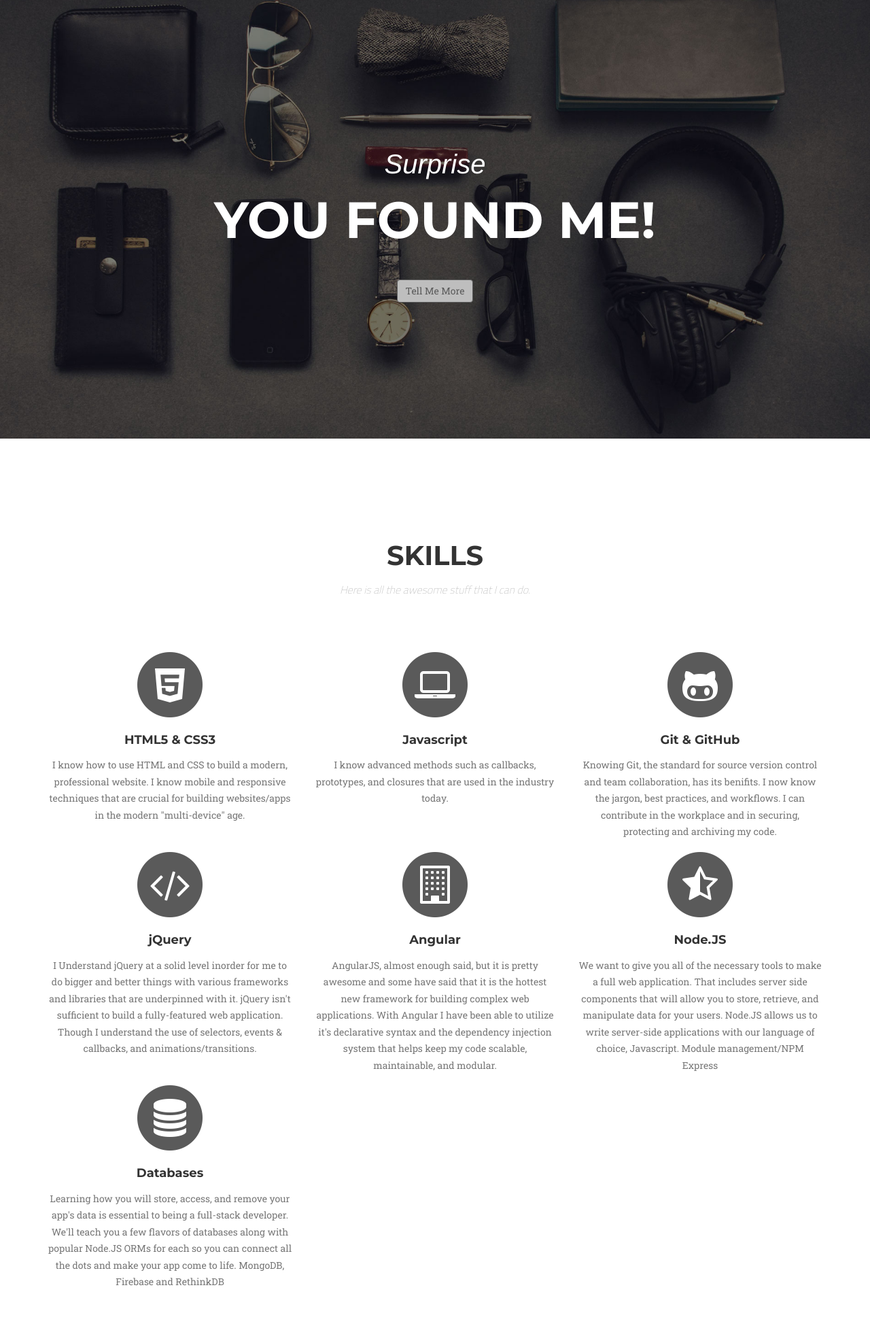
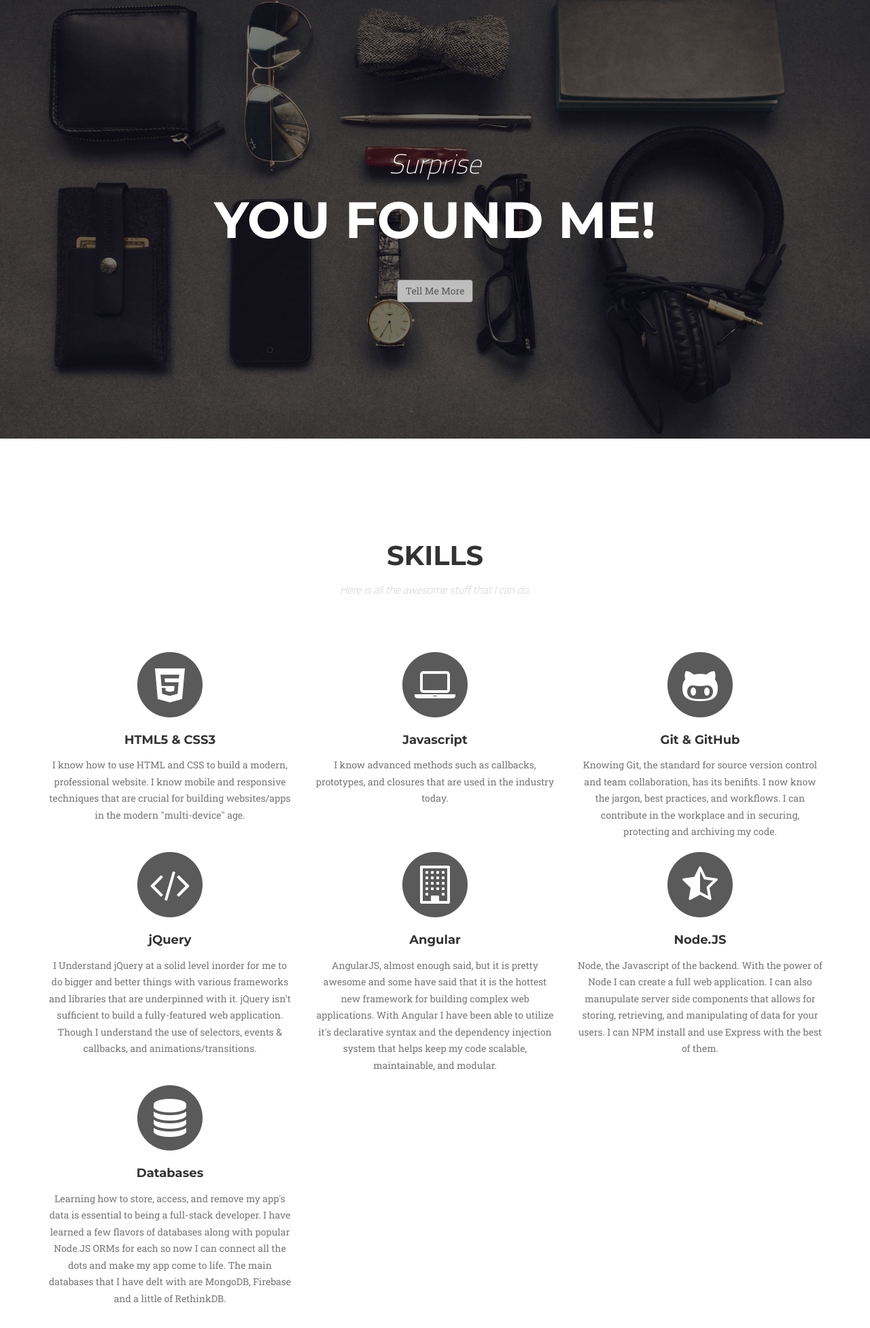
Before and after one commit to fredrickJones/fredrickJones, a plain HTML site: page index.html in a window 1280 px wide. Shown: the part 79-2032 px from the top of the page at 68% size. Drawn offline with nearby package versions, Linux system fonts and the light colour scheme; a web font is replaced by a local one.

Commit message:
changes to text and styling

```diff
--- a/css/styles.css
+++ b/css/styles.css
@@ -107,6 +107,14 @@ section h3.section-subheading {
 	color: rgba(190, 190, 190, 1);
 }
 
+header .intro-text .intro-lead-in {
+	font-family: "Titillium Web", sans-serif;
+	font-weight: 200;
+	font-size: 40px;
+	font-style: italic;
+	line-height: 40px;
+}
+
 h4.font-semibold {
 	color: rgba(190, 190, 190, 1);
 }
--- a/index.html
+++ b/index.html
@@ -149,10 +149,7 @@
 						<i class="fa fa-star-half-o fa-stack-1x fa-inverse"></i>
 					</span>
 					<h4 class="service-heading">Node.JS</h4>
-					<p class="text-muted">We want to give you all of the necessary tools to make a full web application. That includes server side components that will allow you to store, retrieve, and manipulate data for your users. Node.JS allows us to write server-side applications with our language of choice, Javascript.
-
-Module management/NPM
-Express</p>
+					<p class="text-muted">Node, the Javascript of the backend. With the power of Node I can create a full web application. I can also manupulate server side components that allows for storing, retrieving, and manipulating of data for your users. I can NPM install and use Express with the best of them.<br><br></p>
 				</div>
 				<div class="col-md-4">
 					<span class="fa-stack fa-4x">
@@ -160,7 +157,7 @@ Express</p>
 						<i class="fa fa-database fa-stack-1x fa-inverse"></i>
 					</span>
 					<h4 class="service-heading">Databases</h4>
-					<p class="text-muted">Learning how you will store, access, and remove your app's data is essential to being a full-stack developer. We'll teach you a few flavors of databases along with popular Node.JS ORMs for each so you can connect all the dots and make your app come to life. MongoDB, Firebase and RethinkDB</p>
+					<p class="text-muted">Learning how to store, access, and remove my app's data is essential to being a full-stack developer. I have learned a few flavors of databases along with popular Node.JS ORMs for each so now I can connect all the dots and make my app come to life. The main databases that I have delt with are MongoDB, Firebase and a little of RethinkDB.</p>
 				</div>
 			</div>
 		</div>
```
